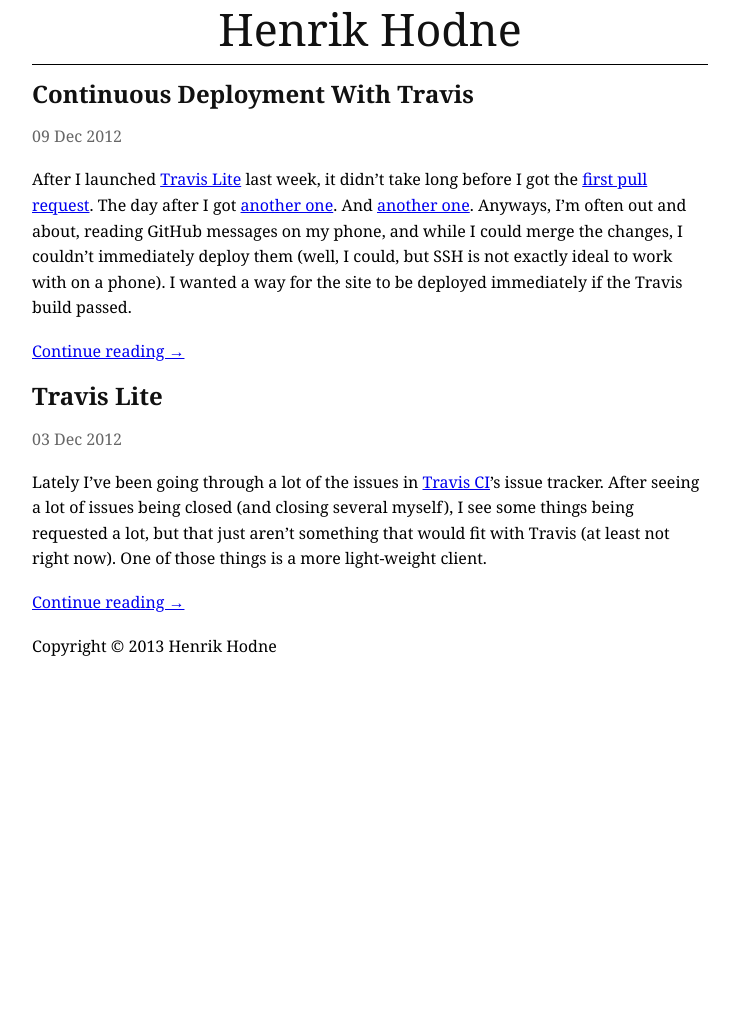
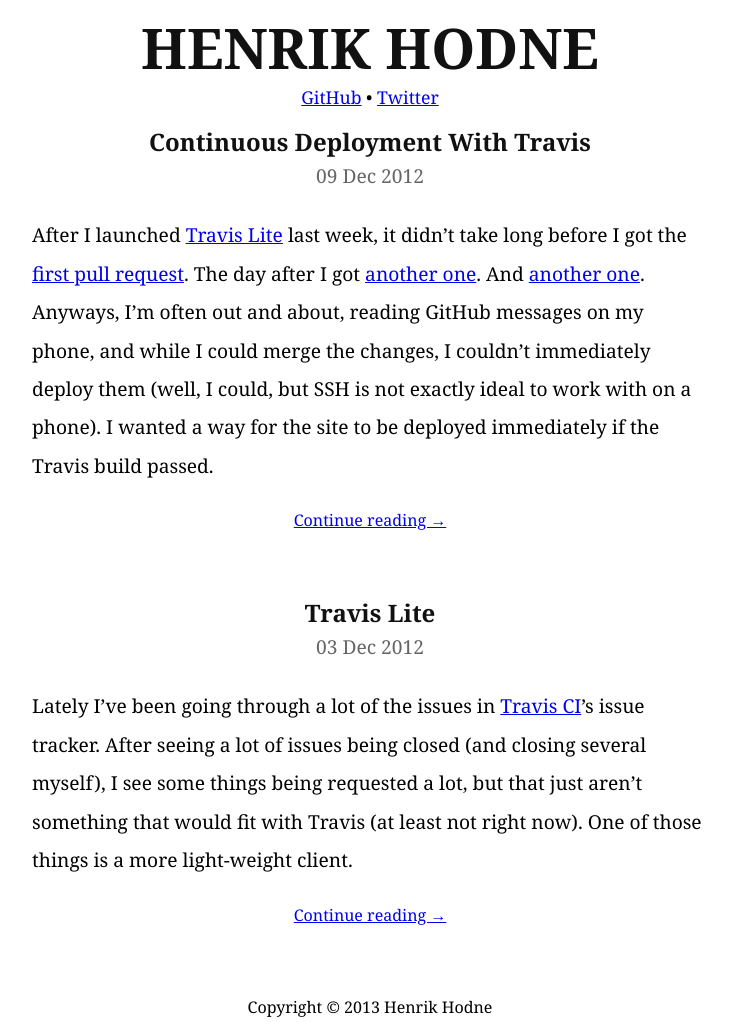
Before and after one commit to henrikhodne/henrikhodne.github.io, a Jekyll site: the page built from index.html, in a window 1280 px wide. Shown: the whole page, without its empty margins (270-1002 px from the left). Built offline with Jekyll 4.4.1, drawn with Linux system fonts in a browser that asks for light colours; before the commit the page ends 900 px from its top, so only the background shows below that.

Commit message:
Bigger and bolder.

```diff
--- a/_layouts/default.html
+++ b/_layouts/default.html
@@ -15,6 +15,12 @@
     <div class="container">
       <header class="banner">
         <h1><a href="/">{{ site.name }}</a></h1>
+
+        <div class="social">
+          <a href="https://github.com/henrikhodne">GitHub</a>
+          &bull;
+          <a href="https://twitter.com/henrikhodne">Twitter</a>
+        </div>
       </header>
 
       {{ content }}
--- a/stylesheets/screen.css
+++ b/stylesheets/screen.css
@@ -1,4 +1,4 @@
-/* line 17, ../../../../../opt/boxen/rbenv/versions/2.0.0-p195/lib/ruby/gems/2.0.0/gems/compass-0.12.2/frameworks/compass/stylesheets/compass/reset/_utilities.scss */
+/* line 17, ../../../.gem/ruby/2.0.0/gems/compass-0.12.2/frameworks/compass/stylesheets/compass/reset/_utilities.scss */
 html, body, div, span, applet, object, iframe,
 h1, h2, h3, h4, h5, h6, p, blockquote, pre,
 a, abbr, acronym, address, big, cite, code,
@@ -20,45 +20,45 @@
   vertical-align: baseline;
 }
 
-/* line 22, ../../../../../opt/boxen/rbenv/versions/2.0.0-p195/lib/ruby/gems/2.0.0/gems/compass-0.12.2/frameworks/compass/stylesheets/compass/reset/_utilities.scss */
+/* line 22, ../../../.gem/ruby/2.0.0/gems/compass-0.12.2/frameworks/compass/stylesheets/compass/reset/_utilities.scss */
 html {
   line-height: 1;
 }
 
-/* line 24, ../../../../../opt/boxen/rbenv/versions/2.0.0-p195/lib/ruby/gems/2.0.0/gems/compass-0.12.2/frameworks/compass/stylesheets/compass/reset/_utilities.scss */
+/* line 24, ../../../.gem/ruby/2.0.0/gems/compass-0.12.2/frameworks/compass/stylesheets/compass/reset/_utilities.scss */
 ol, ul {
   list-style: none;
 }
 
-/* line 26, ../../../../../opt/boxen/rbenv/versions/2.0.0-p195/lib/ruby/gems/2.0.0/gems/compass-0.12.2/frameworks/compass/stylesheets/compass/reset/_utilities.scss */
+/* line 26, ../../../.gem/ruby/2.0.0/gems/compass-0.12.2/frameworks/compass/stylesheets/compass/reset/_utilities.scss */
 table {
   border-collapse: collapse;
   border-spacing: 0;
 }
 
-/* line 28, ../../../../../opt/boxen/rbenv/versions/2.0.0-p195/lib/ruby/gems/2.0.0/gems/compass-0.12.2/frameworks/compass/stylesheets/compass/reset/_utilities.scss */
+/* line 28, ../../../.gem/ruby/2.0.0/gems/compass-0.12.2/frameworks/compass/stylesheets/compass/reset/_utilities.scss */
 caption, th, td {
   text-align: left;
   font-weight: normal;
   vertical-align: middle;
 }
 
-/* line 30, ../../../../../opt/boxen/rbenv/versions/2.0.0-p195/lib/ruby/gems/2.0.0/gems/compass-0.12.2/frameworks/compass/stylesheets/compass/reset/_utilities.scss */
+/* line 30, ../../../.gem/ruby/2.0.0/gems/compass-0.12.2/frameworks/compass/stylesheets/compass/reset/_utilities.scss */
 q, blockquote {
   quotes: none;
 }
-/* line 103, ../../../../../opt/boxen/rbenv/versions/2.0.0-p195/lib/ruby/gems/2.0.0/gems/compass-0.12.2/frameworks/compass/stylesheets/compass/reset/_utilities.scss */
+/* line 103, ../../../.gem/ruby/2.0.0/gems/compass-0.12.2/frameworks/compass/stylesheets/compass/reset/_utilities.scss */
 q:before, q:after, blockquote:before, blockquote:after {
   content: "";
   content: none;
 }
 
-/* line 32, ../../../../../opt/boxen/rbenv/versions/2.0.0-p195/lib/ruby/gems/2.0.0/gems/compass-0.12.2/frameworks/compass/stylesheets/compass/reset/_utilities.scss */
+/* line 32, ../../../.gem/ruby/2.0.0/gems/compass-0.12.2/frameworks/compass/stylesheets/compass/reset/_utilities.scss */
 a img {
   border: none;
 }
 
-/* line 116, ../../../../../opt/boxen/rbenv/versions/2.0.0-p195/lib/ruby/gems/2.0.0/gems/compass-0.12.2/frameworks/compass/stylesheets/compass/reset/_utilities.scss */
+/* line 116, ../../../.gem/ruby/2.0.0/gems/compass-0.12.2/frameworks/compass/stylesheets/compass/reset/_utilities.scss */
 article, aside, details, figcaption, figure, footer, header, hgroup, menu, nav, section, summary {
   display: block;
 }
@@ -69,7 +69,7 @@
   margin: 0 auto;
   padding: 0 10px;
   font-family: Georgia, Times, "Times New Roman", serif;
-  line-height: 1.6em;
+  line-height: 1.8em;
 }
 
 /* line 12, ../sass/screen.scss */
@@ -85,44 +85,62 @@
 
 /* line 22, ../sass/screen.scss */
 header.banner {
-  border-bottom: 1px solid #000000;
-  height: 3em;
+  height: 6em;
   text-align: center;
   margin: 1em 0;
 }
-/* line 28, ../sass/screen.scss */
+/* line 27, ../sass/screen.scss */
 header.banner h1 {
   display: block;
   position: relative;
   margin: 0;
-  padding: 0;
-  font-size: 2.8em;
-  font-weight: normal;
+  padding-top: 0.3em;
+  font-size: 3.5em;
+  text-transform: uppercase;
+}
+/* line 36, ../sass/screen.scss */
+header.banner .social {
+  position: relative;
+  font-size: 1.1em;
+  bottom: 0;
+  padding: 1.2em;
 }
 
-/* line 38, ../sass/screen.scss */
+/* line 44, ../sass/screen.scss */
 article.post {
-  margin-bottom: 1.2em;
+  margin-bottom: 4em;
 }
-/* line 39, ../sass/screen.scss */
+/* line 45, ../sass/screen.scss */
 article.post header {
   margin-bottom: 1em;
+  text-align: center;
 }
-/* line 40, ../sass/screen.scss */
+/* line 46, ../sass/screen.scss */
 article.post header h1 {
   font-size: 1.5em;
 }
-/* line 47, ../sass/screen.scss */
+/* line 54, ../sass/screen.scss */
 article.post p {
   margin: 1.1em 0;
+  font-size: 1.2em;
+  line-height: 2em;
 }
-/* line 51, ../sass/screen.scss */
+/* line 59, ../sass/screen.scss */
+article.post p.meta {
+  margin: 0;
+}
+/* line 64, ../sass/screen.scss */
 article.post footer {
   margin-top: 1em;
 }
 
-/* line 58, ../sass/screen.scss */
+/* line 71, ../sass/screen.scss */
 p.meta {
   margin: 0;
   color: #666666;
 }
+
+/* line 76, ../sass/screen.scss */
+footer {
+  text-align: center;
+}
```
Also changed, not shown: sass/screen.scss (+24 -7 lines).
